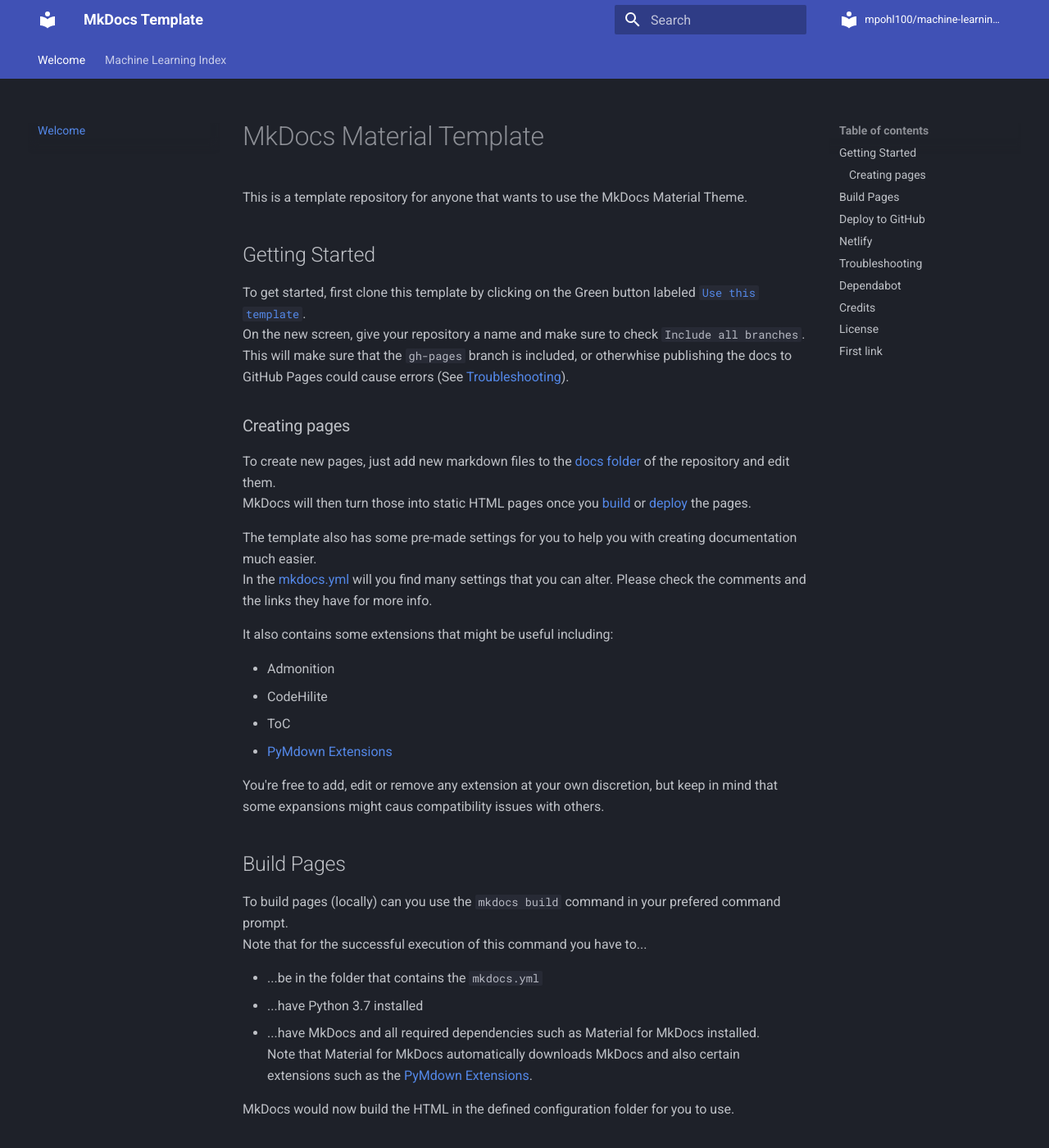
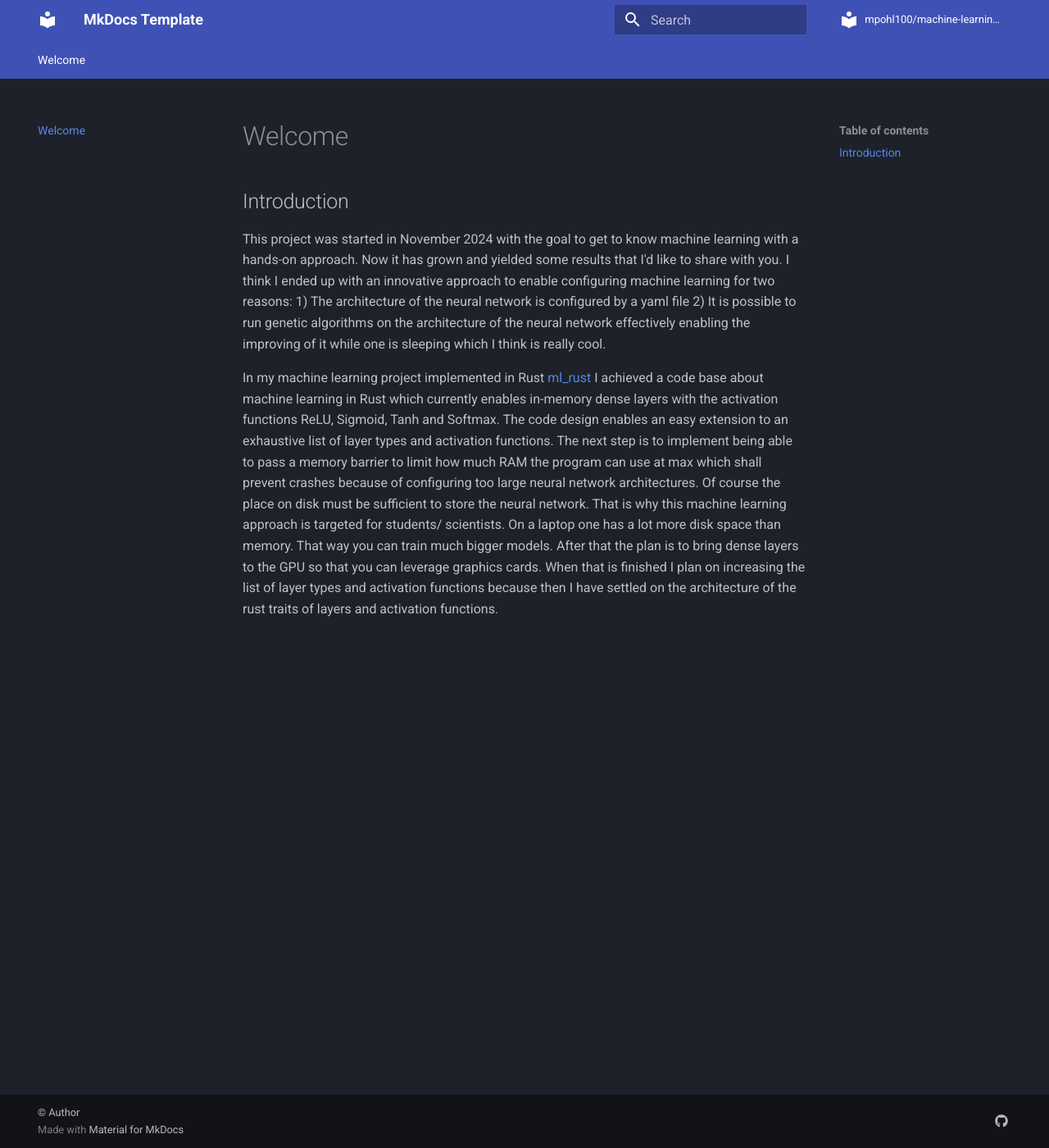
Before and after one commit to mpohl100/machine-learning-docs, an MkDocs documentation site: the page built from docs/index.md, in a window 1280 px wide and 1400 px high. Shown: the whole window at 82% size. Built offline with MkDocs 1.6.1 and Material for MkDocs 9.7.7, drawn with Linux system fonts in a browser that asks for light colours; comment, search, counter and statistics services are not loaded; some of the changed text lies outside the part shown.

Commit message:
write an introduction

```diff
--- a/docs/index.md
+++ b/docs/index.md
@@ -1,94 +1,16 @@
-[use]: https://github.com/Andre601/mkdocs-template/generate
+[ml_rust]: https://github.com/mpohl100/ml_rust
 
-[MkDocs]: https://www.mkdocs.org/
+## Introduction
 
-[squidfunk]: https://github.com/squidfunk
-[MkDocs Material Theme]: https://github.com/squidfunk/mkdocs-material
+This project was started in November 2024 with the goal to get to know machine learning with a hands-on approach.
+Now it has grown and yielded some results that I'd like to share with you.
+I think I ended up with an innovative approach to enable configuring machine learning for two reasons:
+1) The architecture of the neural network is configured by a yaml file
+2) It is possible to run genetic algorithms on the architecture of the neural network effectively enabling the improving of it while one is sleeping which I think is really cool.
 
-[facelessuser]: https://github.com/facelessuser
-[PyMdown Extensions]: https://github.com/facelessuser/pymdown-extensions/
-
-[Netlify]: https://netlify.com
-
-[mkdocs.yml]: https://github.com/Andre601/mkdocs-template/blob/master/mkdocs.yml
-[docs folder]: https://github.com/Andre601/mkdocs-template/blob/master/docs
-[workflow]: https://github.com/Andre601/mkdocs-template/blob/master/.github/workflows/deploy.yml
-
-[LICENSE]: https://github.com/Andre601/mkdocs-template/blob/master/LICENSE
-
-# MkDocs Material Template
-This is a template repository for anyone that wants to use the MkDocs Material Theme.
-
-## Getting Started
-To get started, first clone this template by clicking on the Green button labeled [`Use this template`][use].
-On the new screen, give your repository a name and make sure to check `Include all branches`. This will make sure that the `gh-pages` branch is included, or otherwhise publishing the docs to GitHub Pages could cause errors (See [Troubleshooting](#troubleshooting)).
-
-### Creating pages
-To create new pages, just add new markdown files to the [docs folder] of the repository and edit them.
-MkDocs will then turn those into static HTML pages once you [build](#build-pages) or [deploy](#deploy-to-github) the pages.
-
-The template also has some pre-made settings for you to help you with creating documentation much easier.
-In the [mkdocs.yml] will you find many settings that you can alter. Please check the comments and the links they have for more info.
-
-It also contains some extensions that might be useful including:
-
-- Admonition
-- CodeHilite
-- ToC
-- [PyMdown Extensions]
-
-You're free to add, edit or remove any extension at your own discretion, but keep in mind that some expansions might caus compatibility issues with others.
-
-## Build Pages
-To build pages (locally) can you use the `mkdocs build` command in your prefered command prompt.
-Note that for the successful execution of this command you have to...
-
-- ...be in the folder that contains the `mkdocs.yml`
-- ...have Python 3.7 installed
-- ...have MkDocs and all required dependencies such as Material for MkDocs installed.
-Note that Material for MkDocs automatically downloads MkDocs and also certain extensions such as the [PyMdown Extensions].
-
-MkDocs would now build the HTML in the defined configuration folder for you to use.
-
-## Deploy to GitHub
-If you want to publish the pages on GitHub Pages can you use the [premade workflow][workflow] for this.
-This workflow will setup Python, download Material for MkDocs and all its dependencies and deploy the pages to the `gh-pages` branch to then be viewable under `<username>.github.io/<repository>` (unless you defined a specific CNAME through a CNAME file in the [docs folder]).
-
-Note that in order for this to work will you need to have a `gh-pages` branch already made.
-
-## Netlify
-Netlify is an amazing service to build and deploy pages. This template comes with a `runtime.txt` which is used by Netlify to determine the Python version used (They use an old version of Python... Don't ask why).
-
-For more information, please check out their website.
-
-## Troubleshooting
-> **The deploy action gives me an error when deploying. What is the issue?**
-
-There can be many issues but the most common ones are that you either don't have a `gh-pages` branch set or that the `requirements.txt` file is missing or its content is invalid.
-
-> **Can I alter the overall style of the pages?**
-
-Yes. Material for MkDocs supports Theme extensions, meaning you can override specific parts of a theme by providing the particula file in a folder and defining this folder as the `custom_dir` one in the [mkdocs.yml].
-This template ships with a `theme` folder that can be used for that and you can just uncomment the aforementioned line in the YAML file.
-
-## Dependabot
-The repository contains a `dependabot.yml` file inside the `.github` folder which allows automatic updates through GitHub's Dependabot.
-It is configured to target both Python dependencies (inside the `requirements.txt`) and GitHub Actions dependencies, to make sure bot are updated accordingly.
-
-Note that it is configured by default to add the `Type: Update (Dependency)` label and also the `Target: Python (pip)` label for Python and `Target: GitHub Actions` label for GitHub Actions Dependencies.
-Those labels don't exist by default so you have to either create them, or alter the ones in the dependabot.yml (You can also just remove the `labels` sections).
-
-## Credits
-A big thank you goes to the following people/groups:
-
-- [MkDocs] for providing the software, to generate documentation.
-- [squidfunk] for the [MkDocs Material Theme].
-- [facelessuser] for the [PyMdown Extensions].
-
-## License
-This template is served under the MIT license.
-Read the [LICENSE] file for more info.
-
-## First link
-
-Machine learning intro [Machine Learning Index](machine_learning_intro.md)
+In my machine learning project implemented in Rust [ml_rust] I achieved a code base about machine learning in Rust which currently enables in-memory dense layers with the activation functions ReLU, Sigmoid, Tanh and Softmax.
+The code design enables an easy extension to an exhaustive list of layer types and activation functions.
+The next step is to implement being able to pass a memory barrier to limit how much RAM the program can use at max which shall prevent crashes because of configuring too large neural network architectures. Of course the place on disk must be sufficient to store the neural network.
+That is why this machine learning approach is targeted for students/ scientists. On a laptop one has a lot more disk space than memory. That way you can train much bigger models.
+After that the plan is to bring dense layers to the GPU so that you can leverage graphics cards.
+When that is finished I plan on increasing the list of layer types and activation functions because then I have settled on the architecture of the rust traits of layers and activation functions.
--- a/mkdocs.yml
+++ b/mkdocs.yml
@@ -93,7 +93,6 @@
 # +--------------------------------------------------------------------------------------------------------+
 nav:
   - Welcome: index.md
-  - Machine Learning Index: machine_learning_intro.md
 
 # +--------------------------------------------------------------------------------------------------------+
 # |                                                                                                        |
```
Also changed, not shown: docs/machine_learning_intro.md (deleted, +0 -3 lines).
